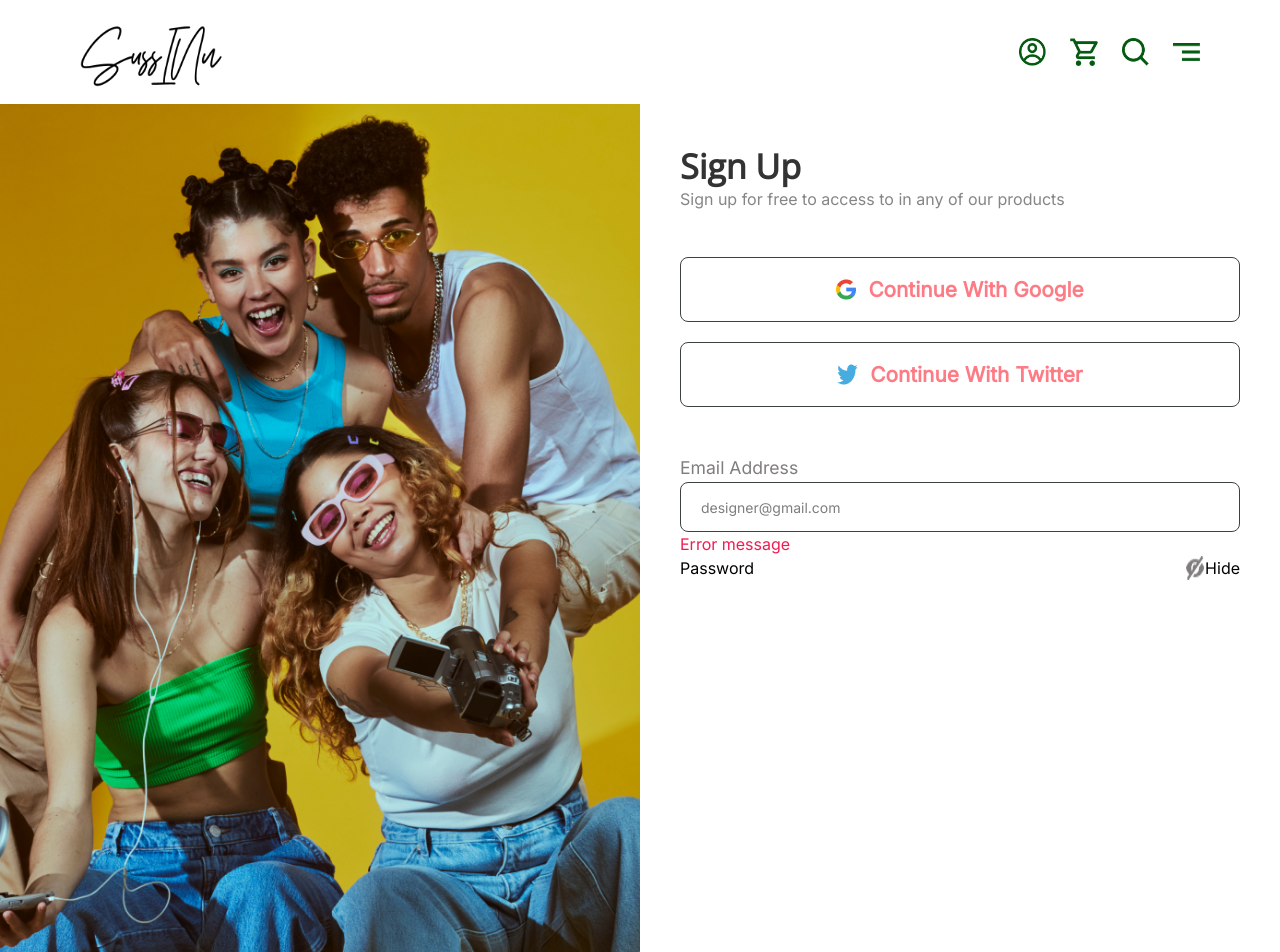
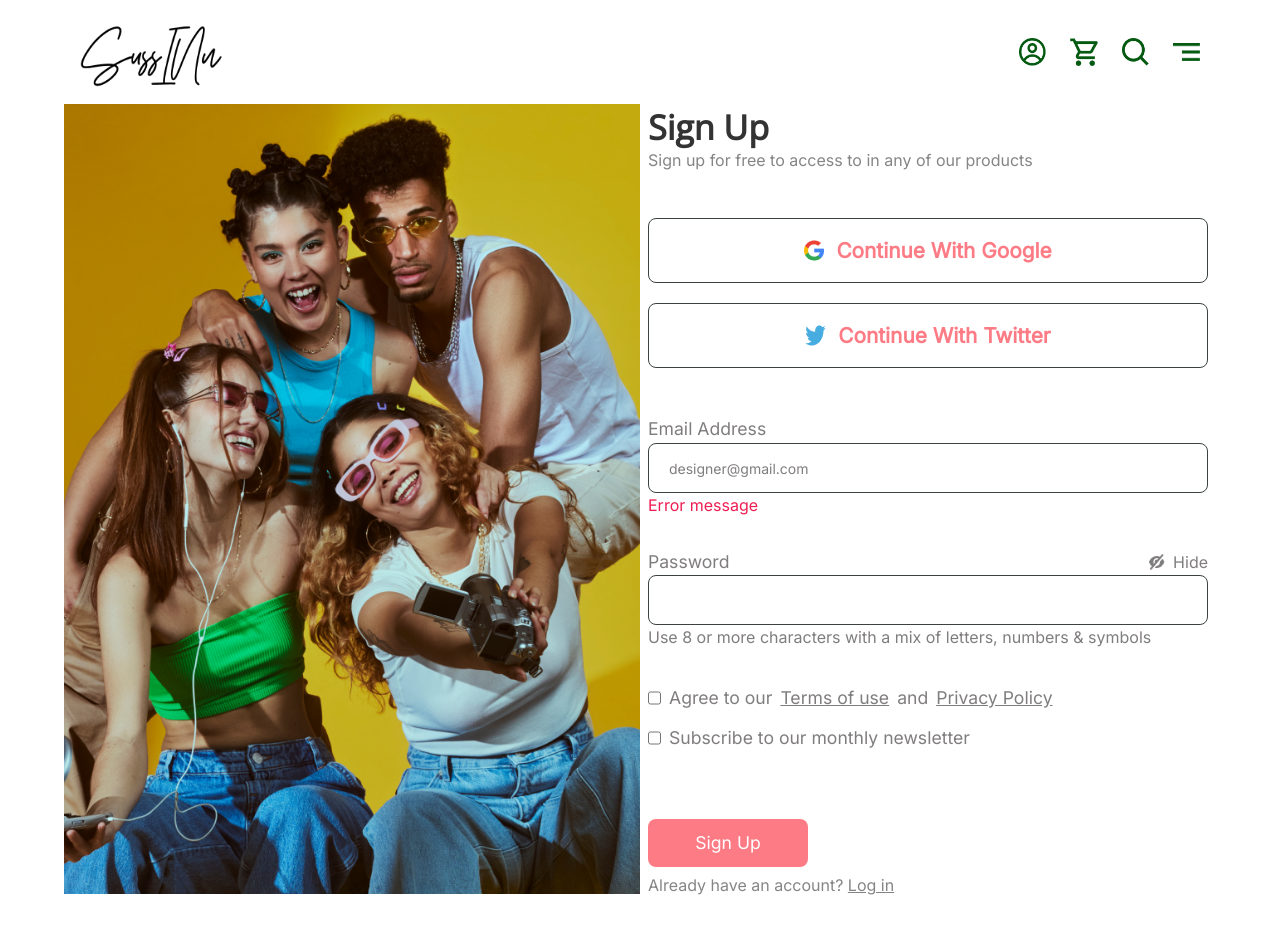
Before and after one commit to m-yunus/suss_ecommerce, a React (Create React App) app: page /register in a window 1280 px wide. Shown: the top 952 px of the page. After the commit the page ends 904 px from the top, so only its background shows below. Built offline with nearby package versions, Linux system fonts and the light colour scheme.

Commit message:
signup page completed

```diff
--- a/src/Pages/RegisterPage/RegisterPage.css
+++ b/src/Pages/RegisterPage/RegisterPage.css
@@ -33,31 +33,56 @@ color: #FD7B85;
 font-size: 1.3rem;
 
 }
-.signup h2{
+.signup label{
 color: #807D7E;
-
 font-size: 1.1rem;
 }
 .signup input{
-  border-radius: 0.5rem;
+border-radius: 0.5rem;
 border: 1px solid #3C4242;
 height: 50px;
 }
 .signup input::placeholder{
-  color: #807D7E;
+color: #807D7E;
 padding: 20px;
-
 font-size: 0.875rem;
 }
 .signup h3{
-  color: #EE1D52;
-
+color: #EE1D52;
 font-size: 1rem;
 
 
 
 }
+.signup h4{
+  color: #807D7E;
 
+
+font-size: 1rem;
+
+}
+.signup-btm{
+  color: #807D7E!important;
+
+font-size: 1.1rem!important;
+
+
+
+}
+.signup-button{
+border-radius: 0.5rem;
+background: #FD7B85;
+display: flex;
+width: 10rem;
+padding: 1rem 1.25rem;
+height: 3rem;
+margin-top: 3.5rem;
+font-size: 1.1rem;
+justify-content: center;
+align-items: center;
+gap: 0.75rem;
+color: white;
+}
 
 
 
--- a/src/Pages/RegisterPage/RegisterPage.jsx
+++ b/src/Pages/RegisterPage/RegisterPage.jsx
@@ -12,12 +12,12 @@ const RegisterPage = () => {
     <>
       <Navbar />
 
-      <div className="register  w-full flex ">
+      <div className="register px-16  w-full flex  ">
         <div className="w-1/2  ">
           <img src={register} alt="" />
         </div>
         <div className="w-1/2  flex  items-center  ">
-          <div className="signup flex flex-col w-[35rem] h-[50rem]   mx-auto">
+          <div className="signup flex flex-col w-[35rem] h-[50rem]    mx-auto">
             <h1>Sign Up</h1>
             <p>Sign up for free to access to in any of our products</p>
             <button className="google-signup mt-12 border  font-semibold">
@@ -28,7 +28,10 @@ const RegisterPage = () => {
               <img src={twitter} alt="" />
               Continue With Twitter
             </button>
-            <h2 className="mt-12">Email Address</h2>
+            <label className="mt-12" htmlFor="">
+              Email Address
+            </label>
+
             <input
               placeholder="designer@gmail.com"
               type="email"
@@ -37,14 +40,46 @@ const RegisterPage = () => {
             />
             <h3>Error message</h3>
             <div>
-              <span className="flex justify-between">
+              <span className="flex justify-between mt-8">
                 <label htmlFor="">Password</label>
-                <span className="flex">
-                  <img src={eye} alt="" />
-              <h4>Hide</h4>
+
+                <span className="flex items-center gap-2">
+                  <img className="w-4 h-4" src={eye} alt="" />
+                  <h4>Hide</h4>
                 </span>
               </span>
+              <input className="w-full" type="password" name="" id="" />
+              <h4>
+                Use 8 or more characters with a mix of letters, numbers &
+                symbols
+              </h4>
             </div>
+            <label
+              htmlFor=""
+              className="signup-btm flex items-center gap-2 mt-6"
+            >
+              <input type="checkbox" name="" id="" />
+              Agree to our{" "}
+              <a className="underline " href="">
+                Terms of use{" "}
+              </a>{" "}
+              and{" "}
+              <a href="" className="underline ">
+                {" "}
+                Privacy Policy
+              </a>
+            </label>
+            <label
+              htmlFor=""
+              className="signup-btm flex items-center gap-2 mt-[-10px]"
+            >
+              <input type="checkbox" name="" id="" />
+              Subscribe to our monthly newsletter
+            </label>
+            <button className="signup-button mb-2">Sign Up</button>
+            <p>
+              Already have an account? <a href="" className="underline">Log in</a>{" "}
+            </p>
           </div>
         </div>
       </div>
```
